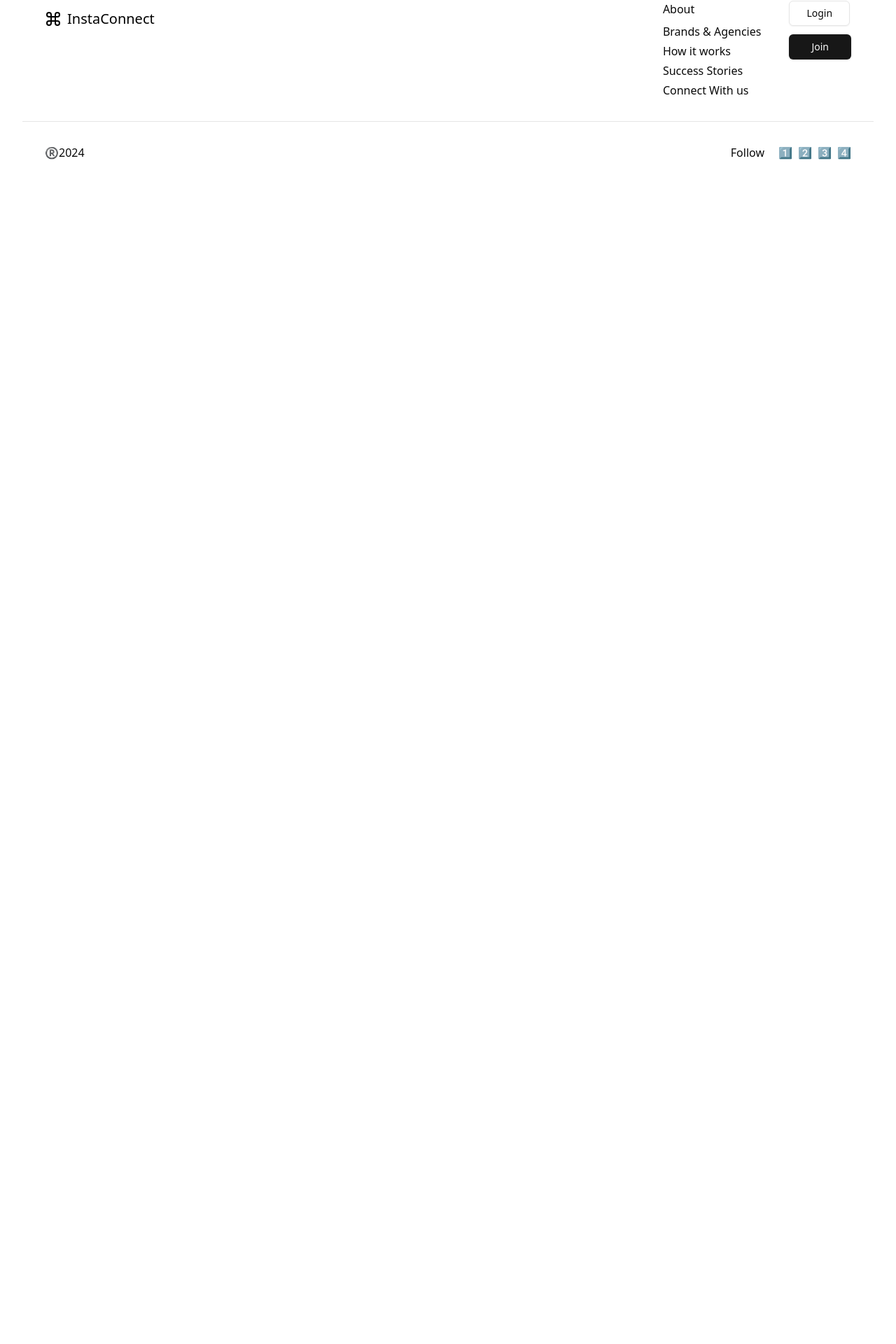
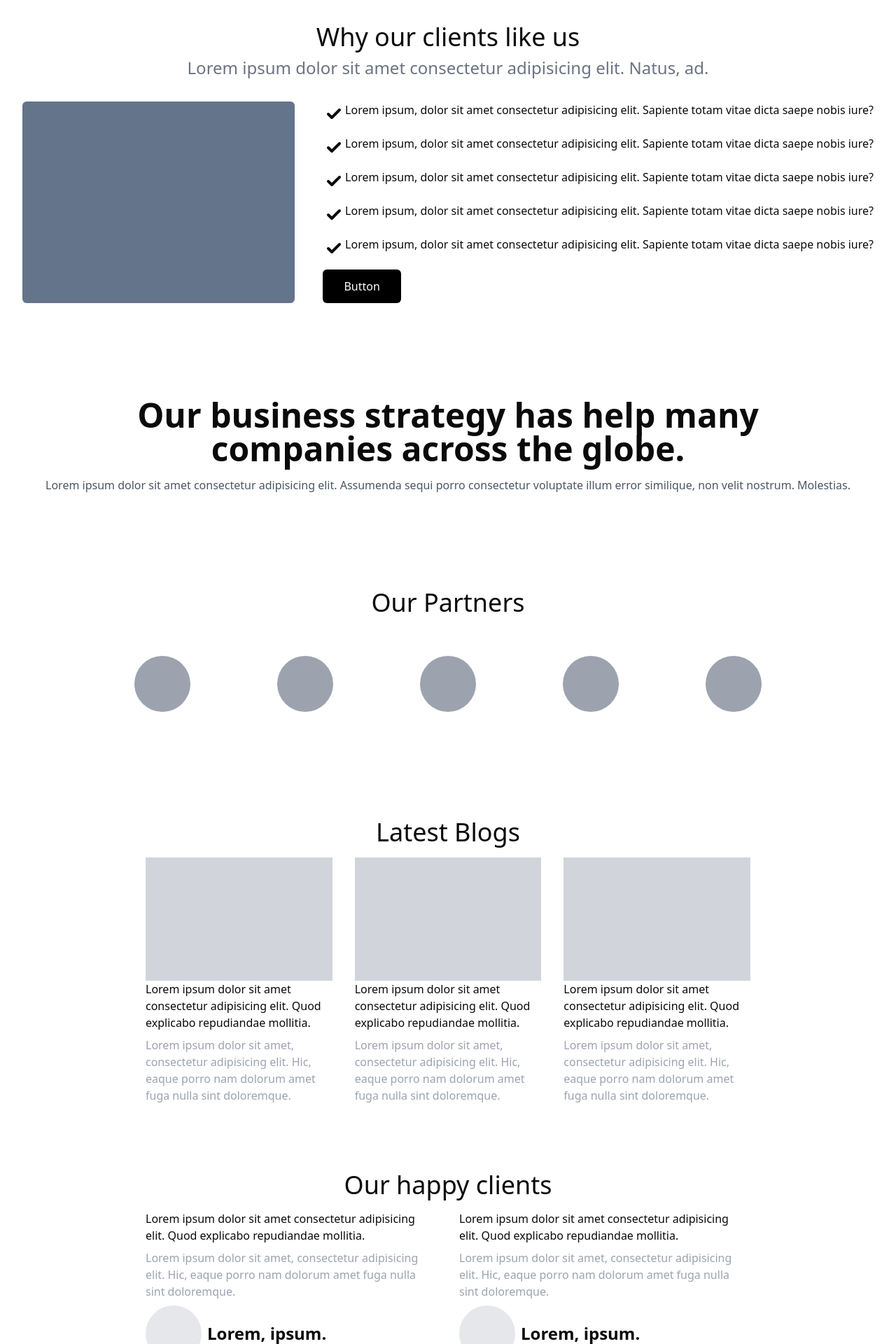
Before and after one commit to shankhh/IC-Alpha, a React (Vite) app in the folder frontend/: page / in a window 1280 px wide. Shown: the part 799-2719 px from the top of the page at 70% size. Before the commit the page ends 1041 px from the top, so only its background shows below. Built offline with nearby package versions, Linux system fonts and the light colour scheme.

Commit message:
HomePage

```diff
--- /dev/null
+++ b/frontend/src/components/Home/LoremCheckbox.jsx
@@ -0,0 +1,35 @@
+const LoremCheckbox = () => {
+  return (
+    <div className="flex ">
+      <div className="flex  items-center">
+        <input
+          className="appearance-none rounded-lg min-w-[2rem] max-h-[2rem] min-h-[2rem]
+
+        relative peer shrink-0
+        checked:bg-white checked:border-0
+        "
+          checked
+          type="checkbox"
+        />
+        <svg
+          className="absolute min-w-[2rem] max-h-[1.5rem] mt-1 hidden peer-checked:block"
+          xmlns="http://www.w3.org/2000/svg"
+          viewBox="0 0 24 24"
+          fill="none"
+          stroke="currentColor"
+          stroke-width="4"
+          stroke-linecap="round"
+          stroke-linejoin="round"
+        >
+          <polyline points="20 6 9 17 4 12"></polyline>
+        </svg>
+      </div>
+      <h2>
+        Lorem ipsum, dolor sit amet consectetur adipisicing elit. Sapiente totam
+        vitae dicta saepe nobis iure?
+      </h2>
+    </div>
+  );
+};
+
+export default LoremCheckbox
--- a/frontend/src/components/Navbar/Navbar.jsx
+++ b/frontend/src/components/Navbar/Navbar.jsx
@@ -11,7 +11,7 @@ const Navbar = ({ textColorHeader = "#000" }) => {
   }, [location]);
 
   return (
-    <nav className="flex items-center justify-between mx-auto container  ">
+    <nav className="flex items-center justify-between   ">
       <div
         className="text-xl flex items-center  py-3 "
         style={{ color: textColorHeader }}
--- a/frontend/src/pages/Home.jsx
+++ b/frontend/src/pages/Home.jsx
@@ -5,30 +5,235 @@ import Footer from "@/components/Footer/Footer";
 
 import { Button } from "@/components/ui/button";
 
+import HomeStyles from "./styles/Home.module.css";
+
+import LoremCheckbox from "@/components/Home/LoremCheckbox";
+
 const Home = () => {
+  const fiveItems = [1, 2, 3, 4, 5];
+
+  const threeItems = [1, 2, 3];
+
   return (
     <>
-      <main className="flex flex-col min-h-screen">
+      <main className="flex flex-col min-h-screen container">
         <Navbar />
-        <div className="min-w-full text-center pt-[10rem]">
-          <h1 className="text-center bg-gradient-to-r from-blue-600 via-green-500 to-indigo-400 inline-block text-transparent bg-clip-text text-8xl">
+        <section className="flex flex-1 justify-start min-h-[700px]">
+          {/* left side */}
+          <div className="bg-slate-100 flex flex-col items-center">
+            <div className="min-w-full  pt-[10rem] pb-10">
+              <h1 className="text-center text-black bg-clip-text text-8xl">
                 Hero Section
               </h1>
             </div>
-        <div className="items-center text-center flex-col flex gap-2 flex-1 min-h-full">
-          <Button type="submit" className="w-50rem">
+            <div className=" flex-col gap-2  min-h-full flex flex-1 md:items-start items-center ">
+              <div className="flex flex-col w-full gap-4 items-center pb-10">
+                <Button type="submit" className="w-50">
                   {" "}
                   Browse Stuff
                 </Button>
-          <Button type="submit" className="w-50rem ">
+                {/* <Button type="submit" className="w-50rem ">
                   {" "}
                   New Button
                 </Button>
                 <Button type="submit" className="w-50rem ">
                   <Link to="/temp">Temp</Link>
-          </Button>
+                </Button> */}
+              </div>
+            </div>
+          </div>
+          {/* end left side */}
+          {/* right side */}
+          <div className="border-2 bg-gray-400 flex-1 relative ">
+            {/* right cross */}
+            {/* <textarea className={HomeStyles.crossed}></textarea> */}
+            {/* left cross */}
+          </div>
+          {/* end right side */}
+        </section>
+
+        <section className="flex flex-1 flex-col py-20 justify-start ">
+          <div className="flex flex-col items-center gap-2">
+            <div>
+              <h2 className="text-4xl">Why our clients like us</h2>
+            </div>
+            <div>
+              <p className="text-2xl text-gray-500">
+                Lorem ipsum dolor sit amet consectetur adipisicing elit. Natus,
+                ad.
+              </p>
+            </div>
+          </div>
+          <div className="flex flex-col pt-8">
+            <div className="flex">
+              {/* left boxes */}
+
+              <div className="flex-1 flex bg-slate-500 mr-10 rounded-md"></div>
+              {/* right list */}
+              <div className="flex flex-col gap-4">
+                {fiveItems.map((f) => (
+                  <LoremCheckbox key={f} />
+                ))}
+                <button className="p-3  max-w-[7rem] bg-black text-white rounded-md">Button</button>
+              </div>
+            </div>
+          </div>
+        </section>
+
+        <section className="py-10">
+          <div className="text-center">
+            <h2 className="text-5xl font-bold py-4 px-36">
+              Our business strategy has help many companies across the globe.
+            </h2>
+
+            <h3 className="text-gray-600 font-medium">
+              Lorem ipsum dolor sit amet consectetur adipisicing elit. Assumenda
+              sequi porro consectetur voluptate illum error similique, non velit
+              nostrum. Molestias.
+            </h3>
+          </div>
+        </section>
+
+        <section className="py-24">
+          <div className="flex justify-center">
+            <h2 className="text-4xl">Our Partners</h2>
+          </div>
+          <div className="flex gap-4 justify-between px-40 py-14">
+            {fiveItems.map((f) => (
+              <div className="min-w-[5rem] min-h-[5rem] bg-gray-400 rounded-full"></div>
+            ))}
+          </div>
+        </section>
+
+        <section>
+          <div className="flex justify-center">
+            <h2 className="text-4xl">Latest Blogs</h2>
           </div>
 
+          <div className="flex px-40">
+            {threeItems.map((t) => {
+              return (
+                <div className="flex flex-col p-4">
+                  <div className="min-w-40 min-h-44 bg-gray-300"></div>
+                  <div className="flex flex-col gap-2">
+                    <h4>
+                      Lorem ipsum dolor sit amet consectetur adipisicing elit.
+                      Quod explicabo repudiandae mollitia.
+                    </h4>
+
+                    <h6 className="text-gray-400">
+                      Lorem ipsum dolor sit amet, consectetur adipisicing elit.
+                      Hic, eaque porro nam dolorum amet fuga nulla sint
+                      doloremque.
+                    </h6>
+                  </div>
+                </div>
+              );
+            })}
+          </div>
+        </section>
+
+        <section className="py-20">
+          <div className="flex justify-center text-4xl">Our happy clients</div>
+          <div className="flex md:px-40">
+            <div className="flex flex-col p-4  gap-2">
+              <div className="flex flex-col gap-2 ">
+                <h4>
+                  Lorem ipsum dolor sit amet consectetur adipisicing elit. Quod
+                  explicabo repudiandae mollitia.
+                </h4>
+
+                <h6 className="text-gray-400">
+                  Lorem ipsum dolor sit amet, consectetur adipisicing elit. Hic,
+                  eaque porro nam dolorum amet fuga nulla sint doloremque.
+                </h6>
+              </div>
+
+              <div className="flex items-center">
+                <div className="max-w-[6rem] min-w-[5rem] min-h-[5rem] bg-gray-200 rounded-full"></div>
+                <div className="px-2">
+                  <h2 className="text-2xl font-bold">Lorem, ipsum.</h2>
+                </div>
+              </div>
+            </div>
+
+            <div className="flex flex-col p-4  gap-2">
+              <div className="flex flex-col gap-2">
+                <h4>
+                  Lorem ipsum dolor sit amet consectetur adipisicing elit. Quod
+                  explicabo repudiandae mollitia.
+                </h4>
+
+                <h6 className="text-gray-400">
+                  Lorem ipsum dolor sit amet, consectetur adipisicing elit. Hic,
+                  eaque porro nam dolorum amet fuga nulla sint doloremque.
+                </h6>
+              </div>
+              <div className="flex items-center">
+                <div className="max-w-[6rem] min-w-[5rem] min-h-[5rem] bg-gray-200 rounded-full"></div>
+                <div className="px-2">
+                  <h2 className="text-2xl font-bold">Lorem, ipsum.</h2>
+                </div>
+              </div>
+            </div>
+          </div>
+        </section>
+
+        <section className="flex py-24">
+          <div className="flex flex-1 justify-center items-center">
+            <div className="bg-gray-400 min-w-full min-h-full"></div>
+          </div>
+          <div className="flex flex-col flex-1 px-20 gap-4">
+            <h2 className="text-3xl">Frequently Asked Questions</h2>
+            <div className="flex flex-col">
+              <div>
+                <h2 className="text-2xl font-bold">
+                  Lorem, ipsum dolor sit amet consectetur adipisicing elit.?
+                </h2>
+                <h4 className="text-xl font-medium text-gray-500">
+                  {" "}
+                  Lorem ipsum dolor sit amet consectetur adipisicing elit. Modi
+                  quos minima deserunt harum!
+                </h4>
+              </div>
+              <div>
+                <h2 className="text-2xl font-bold">
+                  Lorem, ipsum dolor sit amet consectetur adipisicing elit.?
+                </h2>
+                <h4 className="text-xl font-medium text-gray-500">
+                  {" "}
+                  Lorem ipsum dolor sit amet consectetur adipisicing elit. Modi
+                  quos minima deserunt harum!
+                </h4>
+              </div>
+              <div>
+                <h2 className="text-2xl font-bold">
+                  Lorem, ipsum dolor sit amet consectetur adipisicing elit.?
+                </h2>
+                <h4 className="text-xl font-medium text-gray-500">
+                  {" "}
+                  Lorem ipsum dolor sit amet consectetur adipisicing elit. Modi
+                  quos minima deserunt harum!
+                </h4>
+              </div>
+            </div>
+          </div>
+        </section>
+
+        <section className="px-20 rounded-lg pb-20">
+          <div className="min-h-[10rem] flex bg-black items-center rounded-lg">
+            <div className="flex-1 text-white px-20">
+              <h3 className="text-3xl font-bold">Need more information?</h3>
+              <h6 className="text-xl">
+                Write your concern to us and our specialist will connect back to
+                you.
+              </h6>
+            </div>
+            <div className="px-8">
+              <button className="px-6 py-2 bg-white text-black rounded-md">Button</button>
+            </div>
+          </div>
+        </section>
       </main>
       <Footer />
     </>
--- /dev/null
+++ b/frontend/src/pages/styles/Home.module.css
@@ -0,0 +1,18 @@
+.crossed {
+    background:
+        linear-gradient(to top left,
+            rgba(0,0,0,0) 0%,
+            rgba(0,0,0,0) calc(50% - 0.8px),
+            rgba(0,0,0,1) 50%,
+            rgba(0,0,0,0) calc(50% + 0.8px),
+            rgba(0,0,0,0) 100%),
+        linear-gradient(to top right,
+            rgba(0,0,0,0) 0%,
+            rgba(0,0,0,0) calc(50% - 0.8px),
+            rgba(0,0,0,1) 50%,
+            rgba(0,0,0,0) calc(50% + 0.8px),
+            rgba(0,0,0,0) 100%);
+width: 100%;
+height: 100%;
+resize: none;
+        }
```
Lines whose indentation alone changed are shown as unchanged.
